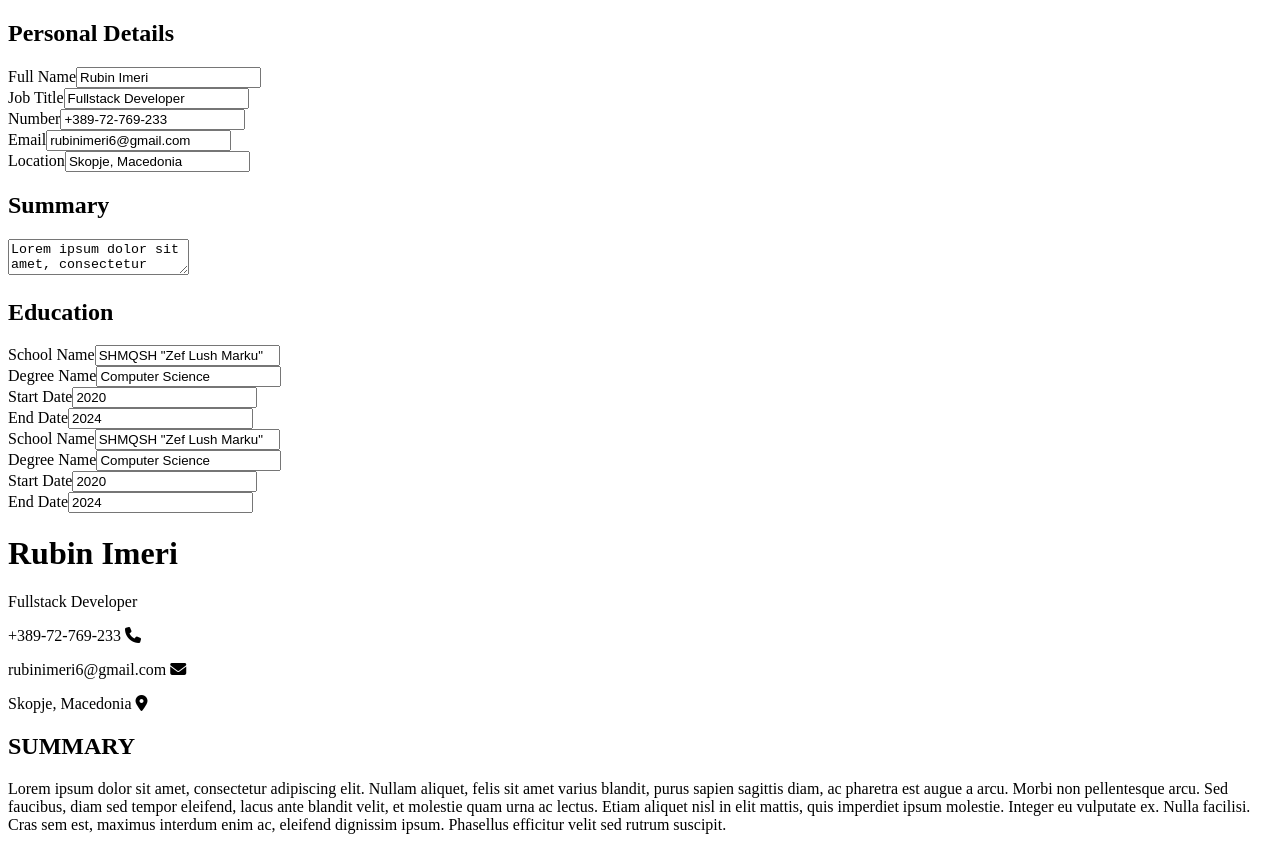
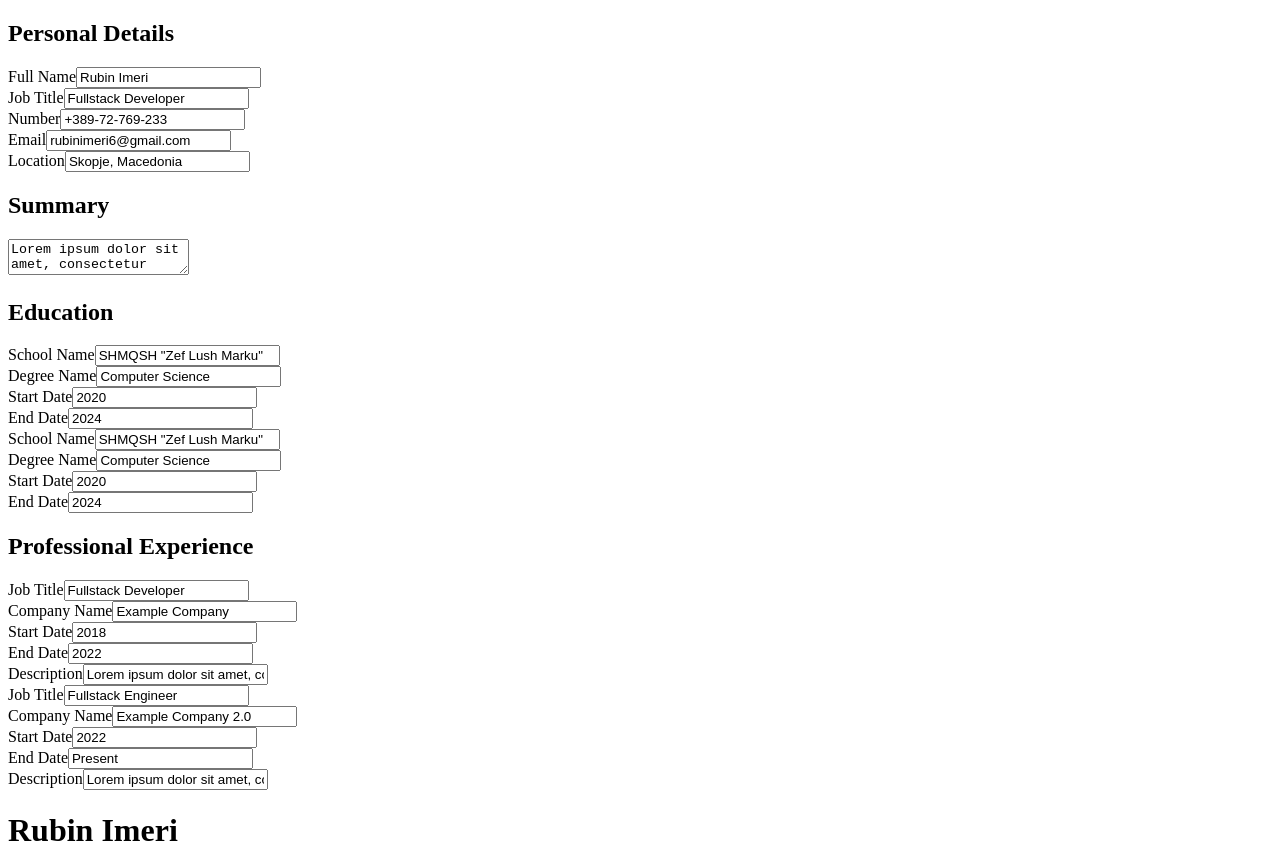
Before and after one commit to rubinimeri/cv-application, a React (Vite) app: page / in a window 1280 px wide. Shown: the top 843 px of the page. Built offline with nearby package versions, Linux system fonts and the light colour scheme.

Commit message:
Import WorkForm & WorkFormCard components to App

```diff
--- a/src/App.jsx
+++ b/src/App.jsx
@@ -4,6 +4,7 @@ import Resume from "./components/Resume";
 import PersonalDetailsForm from "./components/PersonalDetails/PersonalDetailsForm";
 import SummaryForm from "./components/Summary/SummaryForm";
 import EducationForm from "./components/Education/EducationForm";
+import WorkForm from "./components/WorkExperience/WorkForm";
 
 import './styles/App.css'
 
@@ -28,6 +29,9 @@ function App() {
         <EducationForm
          educationArray={educationalExperience}
          setEducationArray={setEducationalExperience} />
+        <WorkForm
+         workExperience={professionalExperience}
+         setWorkExperience={setProfessionalExperience} />
       </div>
       <Resume
       personalDetails={personalInfo}
--- a/src/components/WorkExperience/WorkForm.jsx
+++ b/src/components/WorkExperience/WorkForm.jsx
@@ -0,0 +1,18 @@
+import WorkFormCard from "./WorkFormCard"
+
+function WorkForm({ workExperience, setWorkExperience }) {
+    return(
+        <form action="" className="work-form">
+            <h2>Professional Experience</h2>
+            {workExperience.map(work =>
+                <WorkFormCard
+                key={work.id}
+                {...work}
+                workExperience={workExperience}
+                setWorkExperience={setWorkExperience} />
+            )}
+        </form>
+    )
+}
+
+export default WorkForm
--- a/src/components/WorkExperience/WorkFormCard.jsx
+++ b/src/components/WorkExperience/WorkFormCard.jsx
@@ -0,0 +1,54 @@
+import InputGroup from "../InputGroup"
+
+function WorkFormCard(props) {
+    const { id, jobTitle, companyName, startDate, endDate, description } = props
+    const { workExperience, setWorkExperience } = props
+
+    function handleInputChange(e) {
+        const { name, value } = e.target
+        setWorkExperience(workExperience.map(work =>
+            work.id === id ? {...work, [name]: value} : work))
+    }
+
+    return(
+        <div className="work-form-card">
+            <InputGroup
+             type="text"
+             id="jobTitle"
+             name="jobTitle"
+             value={jobTitle}
+             labelText="Job Title"
+             changeHandler={handleInputChange} />
+            <InputGroup
+             type="text"
+             id="companyName"
+             name="companyName"
+             value={companyName}
+             labelText="Company Name"
+             changeHandler={handleInputChange} />
+             <InputGroup
+             type="text"
+             id="startDate"
+             name="startDate"
+             value={startDate}
+             labelText="Start Date"
+             changeHandler={handleInputChange} />
+             <InputGroup
+             type="text"
+             id="endDate"
+             name="endDate"
+             value={endDate}
+             labelText="End Date"
+             changeHandler={handleInputChange} />
+             <InputGroup
+             type="text"
+             id="description"
+             name="description"
+             value={description}
+             labelText="Description"
+             changeHandler={handleInputChange} />
+        </div>
+    )
+}
+
+export default WorkFormCard
```
